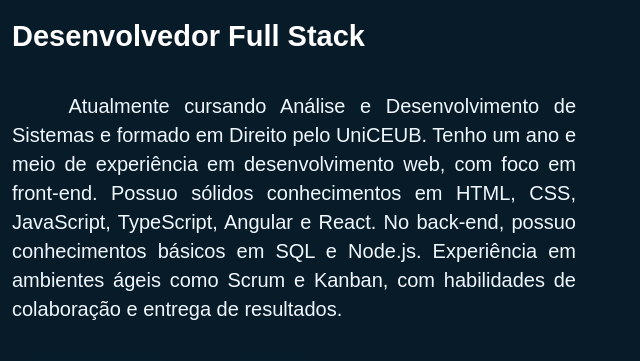
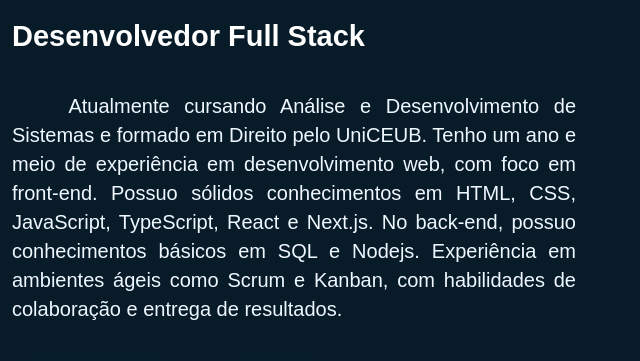
Before and after one commit to Gabrielmgb/portfolio-gabriel-magalhaes, a plain HTML site: page index.html in a window 1280 px wide. Shown: the part 912-1273 px from the top of the page, 640-1280 px from the left. Drawn offline with nearby package versions, Linux system fonts and the light colour scheme.

Commit message:
att 2025

```diff
--- a/index.html
+++ b/index.html
@@ -86,8 +86,7 @@
             <h4>Desenvolvedor Full Stack</h4>
             <p>Atualmente cursando Análise e Desenvolvimento de Sistemas e formado em Direito
                 pelo UniCEUB. Tenho um ano e meio de experiência em desenvolvimento web, com foco em
-                front-end. Possuo sólidos conhecimentos em HTML, CSS, JavaScript, TypeScript, Angular e
-                React. No back-end, possuo conhecimentos básicos em SQL e Node.js. Experiência em
+                front-end. Possuo sólidos conhecimentos em HTML, CSS, JavaScript, TypeScript, React e Next.js. No back-end, possuo conhecimentos básicos em SQL e Nodejs. Experiência em
                 ambientes ágeis como Scrum e Kanban, com habilidades de colaboração e entrega de
                 resultados.
             </p>
```
